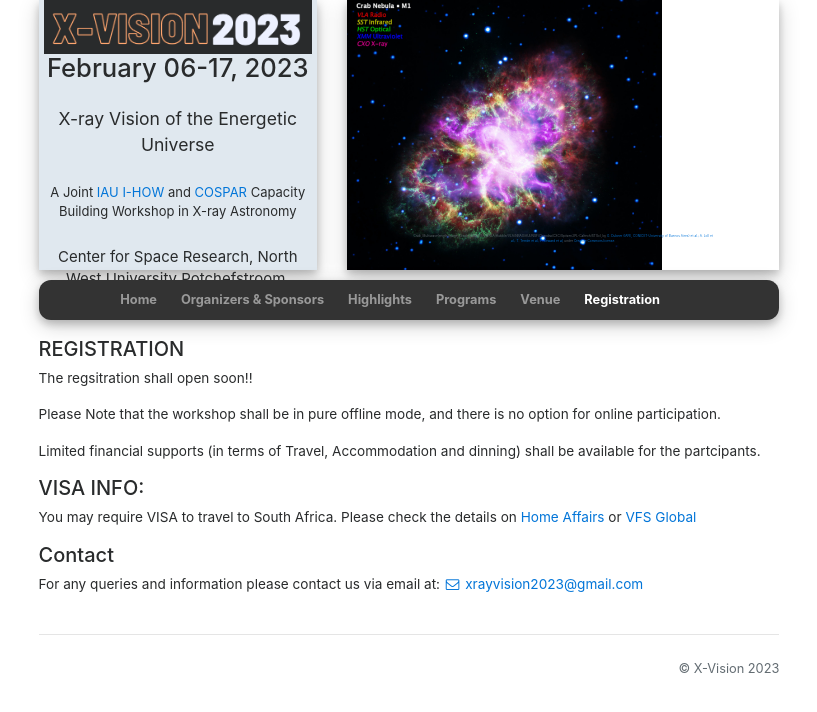
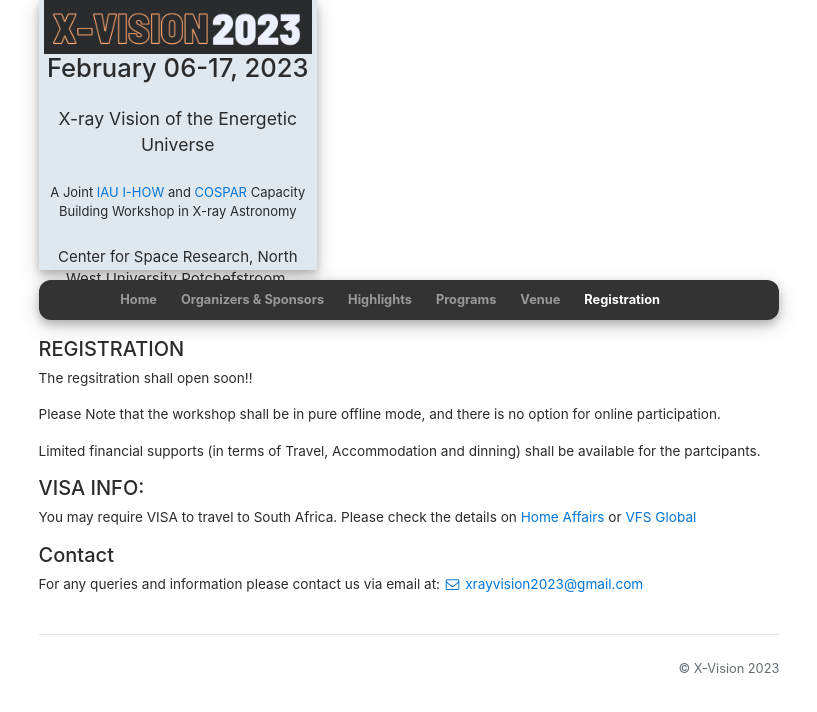
Before and after one commit to xvisionastro2023/xvisionastro2023.github.io, a Jekyll site: the page built from registration.html, in a window 1280 px wide. Shown: the top 712 px of the page, without its empty margins (231-1048 px from the left). Built offline with Jekyll 4.4.1, drawn with Linux system fonts in a browser that asks for light colours; nearby versions of some CDN libraries.

Commit message:
Update conference.yml

```diff
--- a/_data/conference.yml
+++ b/_data/conference.yml
@@ -32,31 +32,6 @@ slideshow:
     description: NWU, Potchefstroom, South Africa
     photographer_name: NWU
     photographer_link: https://nwu.ac/welcome/
-  - id: 5
-    image_path: ./assets/images/slides/Crab2useMulti.jpg
-    description: Crab, Multiwavelength Image, Credit:XMM/ESA/NASA/Hubble/VLA/NRAO/AUI/NSF/Chandra/CXC/Spitzer/JPL-Caltech/STScI
-    photographer_name: G. Dubner (IAFE, CONICET-University of Buenos Aires) et al.; A. Loll et al.; T. Temim et al.; F. Seward et al
-    photographer_link: https://hubblesite.org/contents/media/images/2017/21/4027-Image.html?keyword=Pulsars
-  - id: 6
-    image_path: ./assets/images/slides/Crab2useXonly.jpg
-    description: Crab Nebula in X-rays
-    photographer_name: NASA, CfA, and J. DePasquale (STScI)
-    photographer_link: https://hubblesite.org/contents/media/images/2020/03/4604-Image?keyword=crab
-  - id: 7
-    image_path: ./assets/images/slides/Crab2useSouthernBowl.jpg
-    description: Southern Crab Nebula
-    photographer_name: NASA, ESA, and A. Feild (STScI)
-    photographer_link: https://hubblesite.org/contents/media/images/2019/15/4487-Image.html?keyword=crab
-  - id: 8
-    image_path: ./assets/images/slides/TidalDisruptionXMM2use.jpg
-    description: Tidal Disruption event ASASSN-14li
-    photographer_name: Photo-Image courtesy of ESA/XMM-Newton
-    photographer_link: https://xmm-tools.cosmos.esa.int/external/xmm_science/gallery/images/XMM-Newton_TidalDisruptionEvent.jpg
-  - id: 9
-    image_path: ./assets/images/slides/LyraXMM_NewTon.jpg
-    description: Growth and disruption in the Lyra complex
-    photographer_name: S. Clavico et al., 2019, A&A 632, A27
-    photographer_link: https://doi.org/10.1051/0004-6361/201936467
 navbar:
   - id: 0
     label: Home
```
